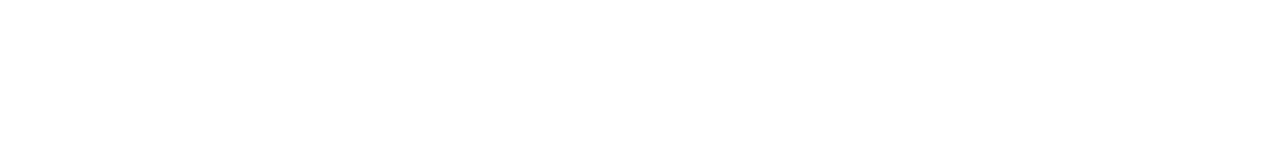
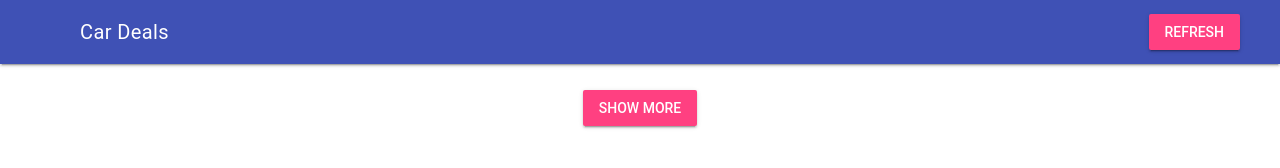
Before and after one commit to gareththomasnz/PSprogressiveWebApps, a plain HTML site: page index.html in a window 1280 px wide. Drawn offline with Linux system fonts and the light colour scheme.

Commit message:
Second commit

```diff
--- a/index.html
+++ b/index.html
@@ -10,12 +10,35 @@
 <link rel="stylesheet" href="resources/mdl/material.min.css">
 <script src="resources/mdl/material.min.js"></script>
 <!--<link rel="stylesheet" href="https://fonts.googleapis.com/icon?family=Material+Icons">-->
+<style>
+    .center{text-align: center;padding: 10px;}
+</style>
 </head>
 
 <body>
 
-<div class="mdl-layout mdl-js-layout">
-
+<div class="mdl-layout mdl-js-layout mdl-layout--fixed-header">
+    <header class="mdl-layout__header">
+        <div class="mdl-layout__header-row">
+            <span class="mdl-layout-title">Car Deals</span>
+            <div class="mdl-layout-spacer"></div>
+            <nav class="mdl-navigation">
+                <button class="mdl-button mdl-js-button mdl-button--raised mdl-button--accent mdl-js-ripple-effect">
+                    Refresh
+                </button>
+            </nav>
+        </div>
+    </header>
+    <main class="mdl-layout__content">
+        <div class="mdl-grid">
+            <!-- Dynamic data here -->
+        </div>
+        <div class="center">
+          <button class="mdl-button mdl-js-button mdl-button--raised mdl-button--accent mdl-js-ripple-effect">
+                    Show More
+                </button>
+        </div>
+    </main>
 </div>
 
 </body>
```
